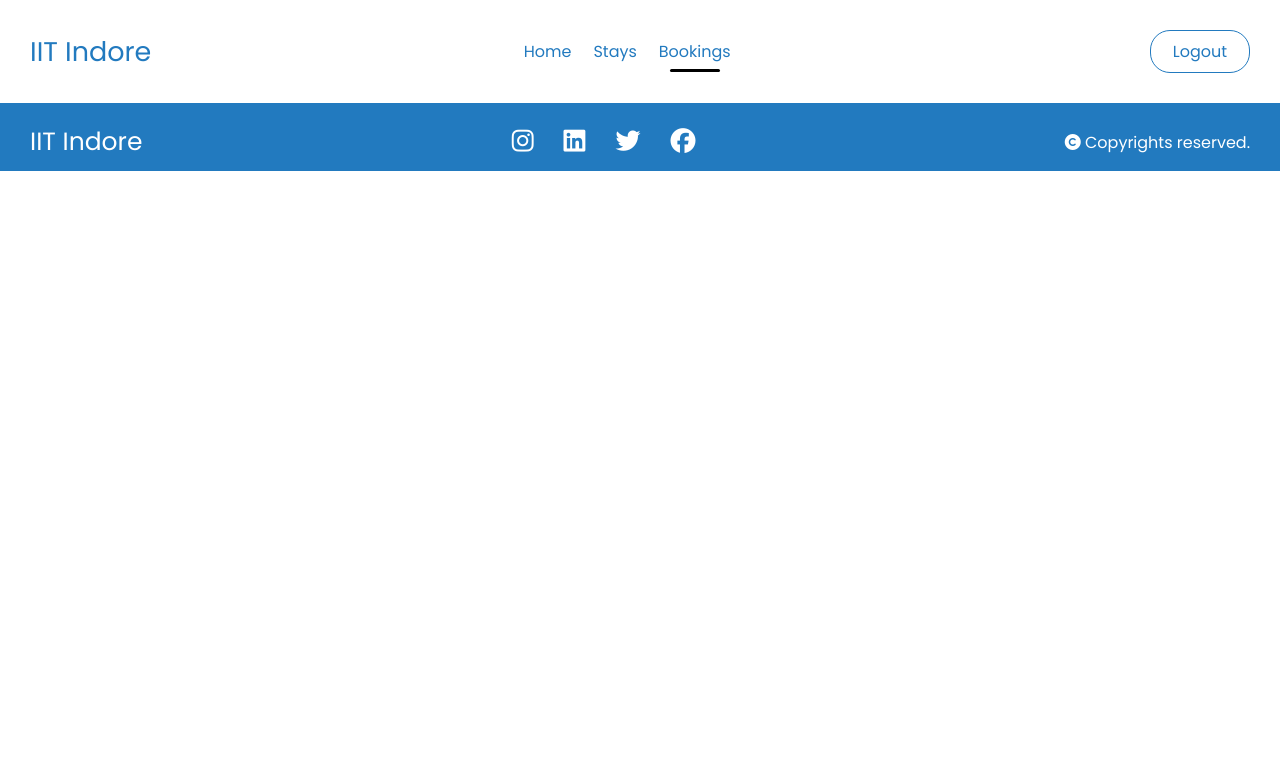
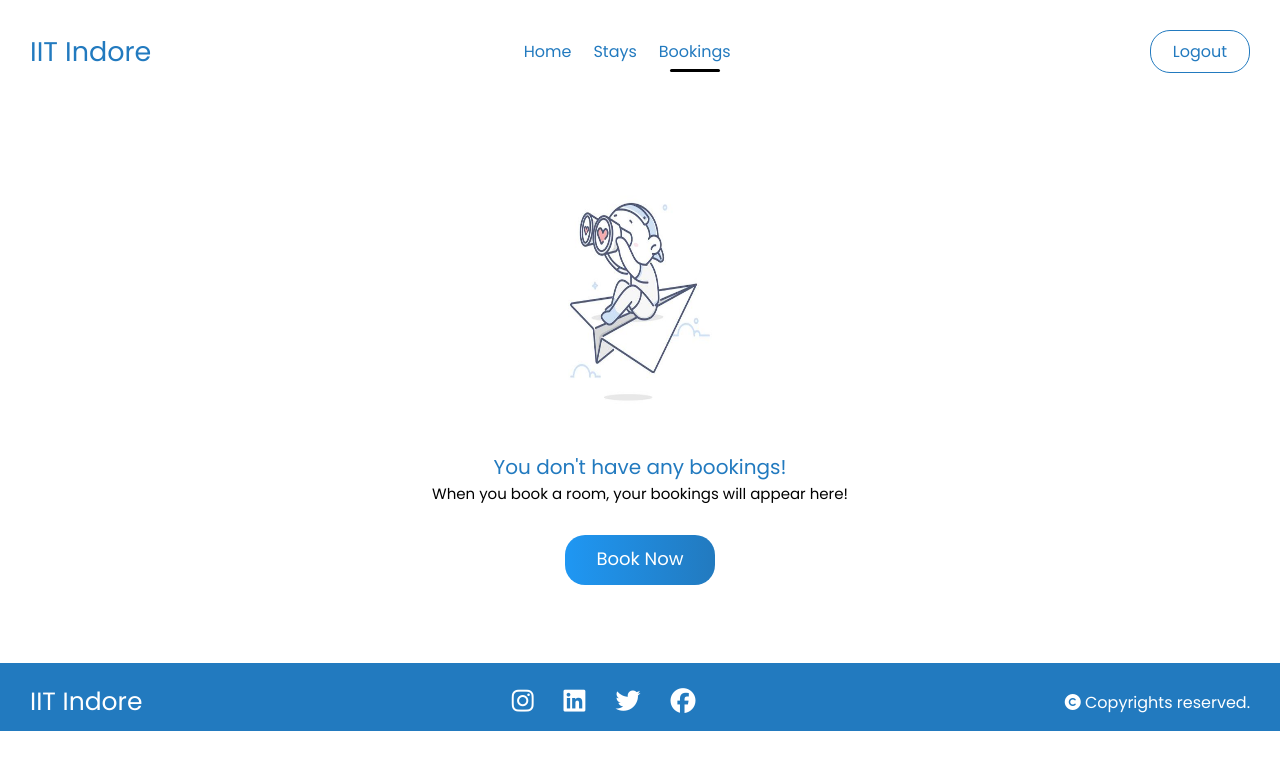
Before and after one commit to Madan-2004/Hostel_Management, a Django app: page /bookings/ in a window 1280 px wide. Shown: the top 770 px of the page. Run offline with Django 5.2, Linux system fonts and the light colour scheme; a user stored in the database is signed in; data that the repository does not hold is empty; some libraries are stand-ins or nearby versions; some web fonts are replaced.

Commit message:
delete bookings

```diff
--- a/hostel/models.py
+++ b/hostel/models.py
@@ -49,6 +49,7 @@ class Reservation(models.Model):
         ('2', 'Done'),
         ('3', 'Pay Later')
     )
+
     user = models.ForeignKey(User, on_delete=models.CASCADE)
     email = models.EmailField()
     phone_number = models.CharField(max_length=15)
@@ -67,3 +68,6 @@ class Reservation(models.Model):
         self.room_numbers = ','.join(room_numbers)
 
     room_numbers_list = property(get_room_numbers, set_room_numbers)
+
+    def __str__(self):
+        return f'{self.user.username} has booked {self.number_of_rooms} rooms.'
--- a/hostel/urls.py
+++ b/hostel/urls.py
@@ -1,5 +1,6 @@
 from django.urls import path
 from . import views
+from .views import delete_booking
 
 urlpatterns = [
     path('', views.index, name="home"),
@@ -9,5 +10,6 @@ urlpatterns = [
     path('bookings/', views.bookings, name="bookings"),
     path('signup/', views.signup, name="signup"),
     path('book_room/', views.book_room, name='book_room'),
-    path('not_available/<int:rem>/', views.not_available, name='not_available')
+    path('not_available/<int:rem>/', views.not_available, name='not_available'),
+    path('delete-booking/<int:reservation_id>/', delete_booking, name='delete_booking')
 ]
--- a/hostel/views.py
+++ b/hostel/views.py
@@ -11,8 +11,7 @@ from django.contrib.auth.decorators import login_required
 from hostel.booking_functions.availability import check_availability
 from django.views.generic import ListView
 from datetime import datetime, timedelta
-from django.db.models import Count
-from django.db.models.functions import Concat
+from django.shortcuts import redirect, get_object_or_404
 
 class RoomList(ListView):
     model = Room
@@ -131,9 +130,10 @@ def book_room(request):
         available_room_nos = stays_data['available_room_nos']
         amount=0
         user = User.objects.get(username=user_name.username)
+        length_of_stay = (datetime.strptime(check_out, "%Y-%m-%d") - datetime.strptime(check_in, "%Y-%m-%d")).days
         for r in available_room_nos:
             room_info = Room.objects.get(room_no = r)
-            amount=amount+int(room_info.rent)
+            amount=amount+(length_of_stay * int(room_info.rent))
             new_booking = Booking.objects.create(
                 user = user_name,
                 phone_number = phoneno,
@@ -181,6 +181,21 @@ def book_room(request):
     })
 
 
+def delete_booking(request, reservation_id):
+    reservation = get_object_or_404(Reservation, id=reservation_id)
+
+    # Retrieve room numbers associated with the reservation
+    room_numbers = reservation.room_numbers_list
+
+    # Delete bookings associated with these room numbers and within the check-in and check-out dates
+    Booking.objects.filter(room__room_no__in=room_numbers,
+                            check_in__gte=reservation.check_in_date,
+                            check_out__lte=reservation.check_out_date).delete()
+
+    reservation.delete()
+
+    return redirect('bookings')
+
 def logout(request):
     if request.user.is_authenticated:
         auth_logout(request)
--- a/static/navbar.css
+++ b/static/navbar.css
@@ -172,6 +172,16 @@
     }
 }
 
+footer {
+    /* position: fixed; */
+    left: 0;
+    bottom: 0;
+    width: 100%;
+    background-color: var(--secondary-color);
+    color: #fff;
+    text-align: center;
+}
+
 footer .footer{
     display: flex;
     justify-content: space-between;
@@ -325,8 +335,8 @@ footer .footer{
         position:fixed;
         padding: 20px;
         top: 0;
-        background-color: rgba(29,161,242,0.6);
-        width: 100%;
+        background-color: rgba(29,161,242,0.8);
+        width: 50%;
         text-align: center;
         height: 100%;
         z-index: 30;
@@ -375,6 +385,11 @@ footer .footer{
         }
     }
 
+    .side-bar li .nav1-login a{
+        border: 1.5px solid #fff;
+        padding: 10px;
+    }
+
     .show-side{
         left: 0%;
         animation: anima 0.3s linear forwards;
--- a/templates/bookings.html
+++ b/templates/bookings.html
@@ -196,13 +196,108 @@
 
       .columns p{
         text-align: left;
-        color: #000;
       }
 
       .columns p span{
         margin-right: 10px;
+        color: #000;
+      }
+
+      @media (max-width: 1020px){
+        body .container .card{
+          width: 60%;
+        }
+      }
+
+      @media (max-width: 870px){
+        body .container .card{
+          width: 70%;
+        }
+      }
+
+      @media (max-width: 720px){
+        body .container .card{
+          width: 80%;
+        }
+      }
+
+      @media (max-width: 630px){
+        body .container .card{
+          width: 90%;
+          min-height: 400px;
+        }
+      }
+
+      @media (max-width: 580px){
+        .columns{
+          display: block;
+          margin: auto;
+        }
+      }
+
+      @media (max-width: 440px){
+        body .container .card{
+          min-height: 500px;
+        }
+      }
+
+      @media (max-width: 330px){
+        body .container .card{
+          min-height: 550px;
+          width: 100%;
+        }
+      }
+
+      .empty{
+        display: flex;
+        justify-content: center;
+        align-items: center;
+        text-align: center;
+        flex-direction: column;
+        min-height: 70vh;
+        padding: 20px;
+        width: 80%;
+        margin: 0 auto;
+      }
+
+      .empty img{
+        height: 300px;
+        width: 300px;
+      }
+
+      .empty h5{
+        font-size: 20px;
+        color: var(--secondary-color);
+      }
+
+      .empty p{
+        font-size: 15px;
+        margin-bottom: 10px;
+      }
+
+      .empty a{
+        text-decoration: none;
+        background-image: linear-gradient(-90deg,var(--secondary-color), rgb(31, 151, 243));
         color: #fff;
+        height: 50px;
+        font-size: 18px;
+        padding: 10px;
+        width: 150px;
+        border: none;
+        outline: none;
+        border-radius: 20px;
+        margin-top: 20px;
+        margin-bottom: 30px;
+        cursor: pointer;
       }
+
+      .empty a:hover{
+        background-color: #fff;
+        background-image: none;
+        color: var(--secondary-color);
+        border: 1.5px solid var(--secondary-color);
+      }
+
 
     </style>
   </head>
@@ -255,30 +350,7 @@
           </ul>
       </div>
 
-      <!-- <div class="booking-card">
-        <div class="booking-header">
-          <h2>Blue Sky Hotel</h2>
-          <p>Mandalika</p>
-        </div>
-        <div class="booking-details">
-          <p>Economic Single Room</p>
-          <p>Check-in: 12 June 2021</p>
-          <p>Check-out: 14 June 2021</p>
-          <p>Guests: 2</p>
-          <p>Rooms: 1</p>
-        </div>
-        <div class="contact-details">
-          <p>Mr. Thomas Miller</p>
-          <p>thomasmiller@mail.com</p>
-          <p>+6281909201</p>
-        </div>
-        <div class="booking-actions">
-          <button class="btn btn-danger">Delete Booking</button>
-          <button class="btn btn-primary">Pay Now</button>
-          <button class="btn btn-secondary">Pay Later</button>
-        </div>
-      </div> -->
-
+      {% if user_reservations%}
         {% for reservation in user_reservations %}
         <div class="container">
           <div class="card">
@@ -293,26 +365,40 @@
                     <p><span>Check-Out:</span>{{ reservation.check_out_date }}</p>
                     <p><span>Room no:</span>{{ reservation.room_numbers_list|join:", " }}</p>
                     <p><span>Room type:</span>{{ reservation.get_room_type_display }}</p>
-                  <p><span>Price:</span>Rs. {{ reservation.price }}</p>
-                  <p><span>Payment status:</span>{{ reservation.get_payment_status_display }}</p>
                   </div>
                   <div class="right">
-                  <h5>Contact Details</h5>
+                    <!-- <h5>Contact Details</h5>
                     <p><span>Name:</span>{{ user.username }}</p>
                     <p><span>Email:</span>{{ reservation.email }}</p>
-                  <p><span>Phone No:</span>{{ reservation.phone_number }}</p>
+                    <p><span>Phone No:</span>{{ reservation.phone_number }}</p> -->
+                    <p><span>Price:</span>Rs. {{ reservation.price }}</p>
+                    {% if reservation.payment_status == '1' %}
+                      <p><span>Payment status:</span><span style="color: red">{{ reservation.get_payment_status_display }}</span></p>
+                    {% elif reservation.payment_status == '2' %}
+                      <p><span>Payment status:</span><span style="color: green">{{ reservation.get_payment_status_display }}</span></p>
+                    {% else %}
+                      <p><span>Payment status:</span><span style="color: orange">{{ reservation.get_payment_status_display }}</span></p>
+                    {% endif %}
                   </div>
                 </div>
                 <div class="btn-row">
                   <a href="" class="btn btn-primary">Pay Now</a>
                   <a href="" class="btn btn-secondary">Pay Later</a>
-                <a href="" class="btn btn-danger">Delete Booking</a>
+                  <a href="#" class="btn btn-danger" data-reservation-id="{{ reservation.id }}">Delete Booking</a>
                 </div>
               </div>
             </div>
           </div>
         </div>
         {% endfor %}
+      {% else %}
+        <div class="empty">
+          <img src = "{% static 'FIND.jpeg' %}">
+          <h5>You don't have any bookings!</h5>
+          <p>When you book a room, your bookings will appear here!</p>
+          <a href="{% url 'stays' %}">Book Now</a>
+        </div>
+      {% endif %}
 
     <footer>
         <div class="footer">
@@ -393,5 +479,21 @@
         }
     }
     </script>
+    <script>
+      document.addEventListener("DOMContentLoaded", function() {
+        var deleteButtons = document.querySelectorAll('.btn-danger');
+
+        deleteButtons.forEach(function(button) {
+          button.addEventListener('click', function(event) {
+            event.preventDefault();
+            var confirmation = confirm("Are you sure you want to delete this booking?");
+            if (confirmation) {
+              var reservationId = this.dataset.reservationId;
+              window.location.href = '/delete-booking/' + reservationId + '/';
+            }
+          });
+        });
+      });
+    </script>
 </body>
 </html>
--- a/templates/login.html
+++ b/templates/login.html
@@ -711,7 +711,7 @@
                     <input type="radio" name="radio-buttons" id="img-1" checked />
                     <li class="slide-container">
                       <div class="slide-image">
-                        <img src="https://upload.wikimedia.org/wikipedia/commons/9/9e/Timisoara_-_Regional_Business_Centre.jpg">
+                        <img src="{% static 'back.jpg' %}">
                       </div>
                       <div class="carousel-controls">
                         <label for="img-3" class="prev-slide">
@@ -725,7 +725,7 @@
                     <input type="radio" name="radio-buttons" id="img-2" />
                     <li class="slide-container">
                       <div class="slide-image">
-                        <img src="https://content.r9cdn.net/rimg/dimg/db/02/06b291e8-city-14912-171317ad83a.jpg?width=1750&height=1000&xhint=3040&yhint=2553&crop=true">
+                        <img src="{% static 'h1.jpg' %}">
                       </div>
                       <div class="carousel-controls">
                         <label for="img-1" class="prev-slide">
@@ -739,7 +739,7 @@
                     <input type="radio" name="radio-buttons" id="img-3" />
                     <li class="slide-container">
                       <div class="slide-image">
-                        <img src="https://speakzeasy.files.wordpress.com/2015/05/twa_blogpic_timisoara-4415.jpg">
+                        <img src="{% static 'hostel.jpg' %}">
                       </div>
                       <div class="carousel-controls">
                         <label for="img-2" class="prev-slide">
```
Also changed, not shown: templates/book_room.html (+44 -18 lines), templates/stays.html (+24 -50 lines), db.sqlite3, static/FIND.jpeg (added), static/check-in.png (deleted), static/logout.png (deleted). Lines whose indentation alone changed are shown as unchanged.
